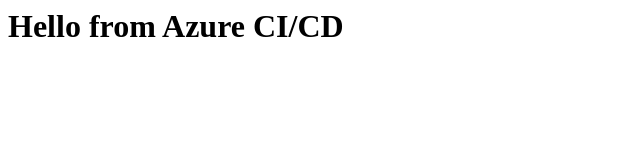
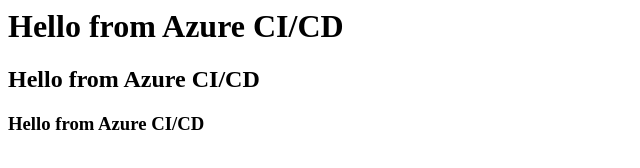
Before and after one commit to SeongMoo98/Azure-CI-CD-tutorial, a plain HTML site: page index.html in a window 1280 px wide. Shown: the whole page, without its empty margins (0-640 px from the left). Drawn offline with Linux system fonts and the light colour scheme.

Commit message:
Update 2

```diff
--- a/index.html
+++ b/index.html
@@ -1,5 +1,7 @@
 <html>
     <body>
         <h1>Hello from Azure CI/CD</h1>
+        <h2>Hello from Azure CI/CD</h2>
+        <h3>Hello from Azure CI/CD</h3>
     </body>
 </html>
```
